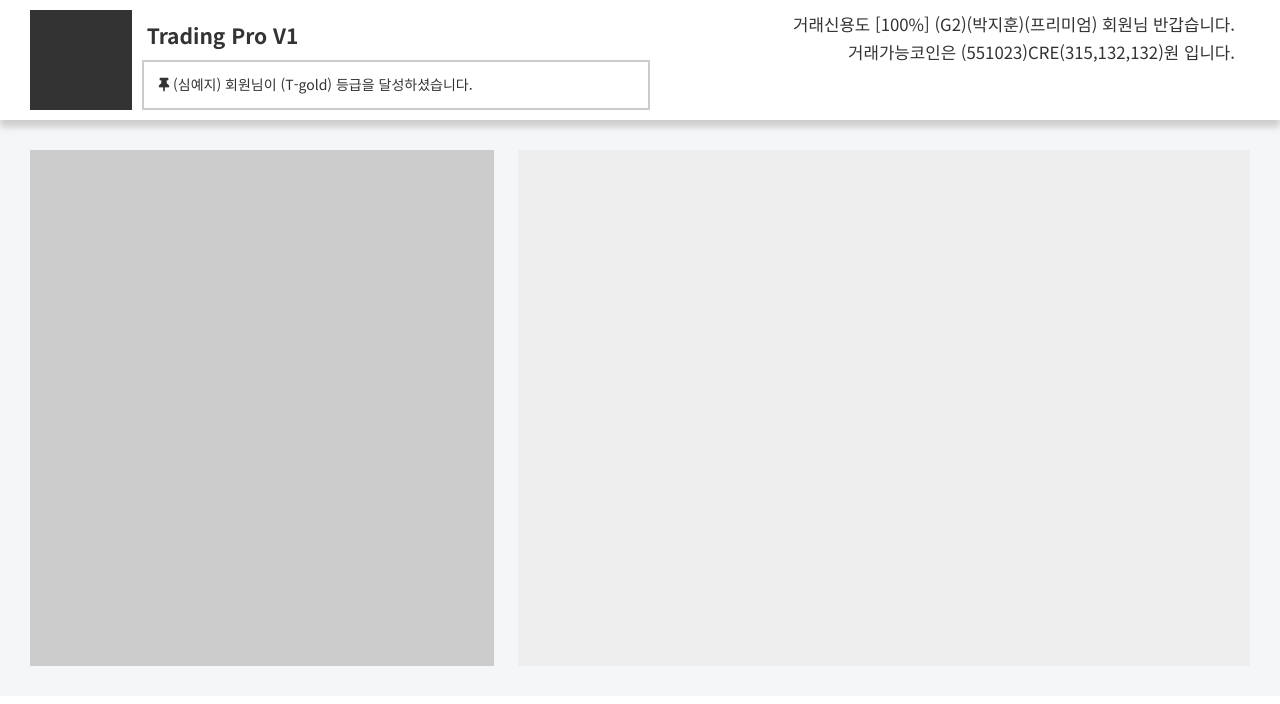
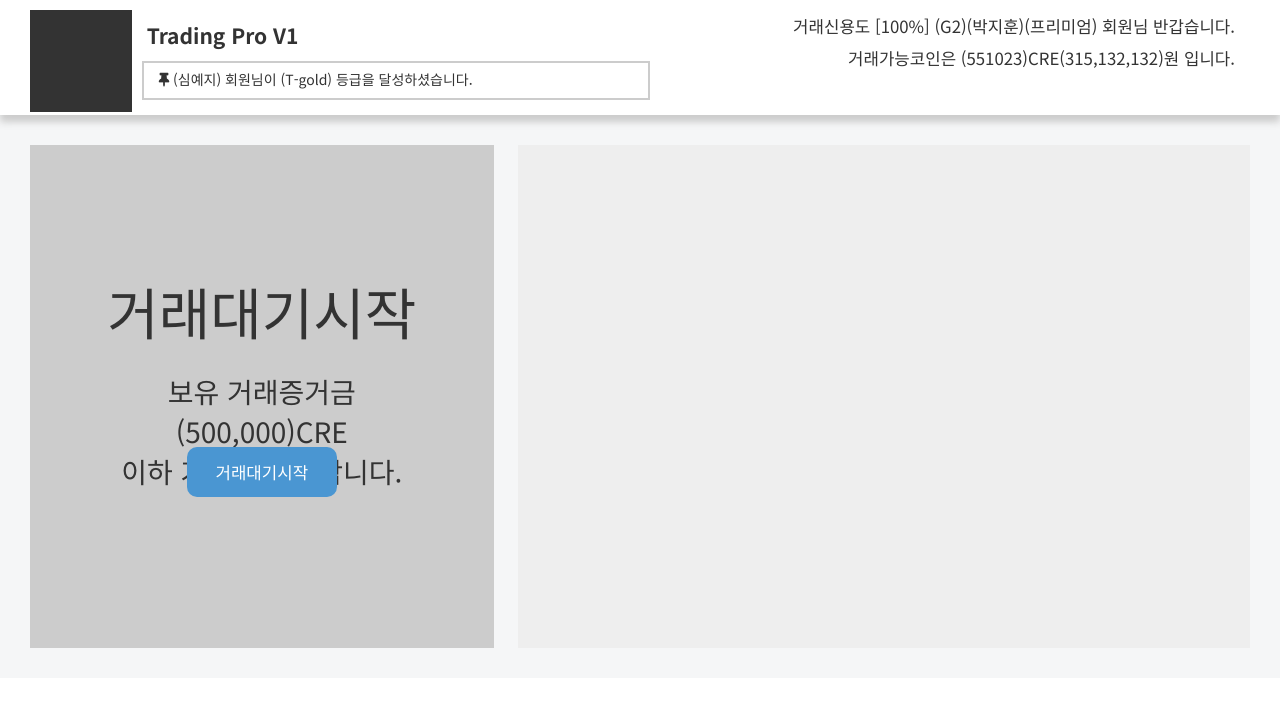
Before and after one commit to haulpark/tproV1, a plain HTML site: page html/main/t_main.html in a window 1280 px wide. Drawn offline with Linux system fonts and the light colour scheme.

Commit message:
거래대기 창 PC

```diff
--- a/css/src/main/t_main.css
+++ b/css/src/main/t_main.css
@@ -1,14 +1,14 @@
 /* t_main.css */
 
 #wrap{
-  width:100%; height:100%;
+  width:100%; height:auto; overflow: hidden;
 
 }
 
   /* ====================== #headBox ====================== */
   #headBox{
     position: relative;
-    width:100%; height:120px;
+    width:100%; height:9vw;
     box-shadow:0 0.5rem 0.5rem #ccc;
     padding:10px 30px; box-sizing: border-box;
   }
@@ -16,31 +16,30 @@
     .logo{
       float:left;
       margin:auto;
-      height:100px;
+      height:8vw;
       background-color: #333;
     }
 
     .title{
-      height:50px;
+      height:4vw;
       font-weight: bold;
       font-size:1.5rem;
-      line-height: 50px;
+      line-height: 4vw;
     }
 
     .unb{
-      height:50px;
+      height:4vw;
       text-align: right;
       font-size:1.2rem;
-      line-height:2rem;
+      line-height:2.5vw;
     }
 
     .slideBar{
-      height:50px;
+      height:3vw;
       margin-left: 10px;
       border:2px solid #ccc;
       box-sizing: border-box;
-      line-height: 45px;
-
+      line-height: 2.5vw;
     }
 
 
@@ -48,15 +47,43 @@
 
   /* ====================== #viewBox ====================== */
   #viewBox{
-    width:100%; height:45vw;
+    width:100%; height:44vw;
     padding:30px; box-sizing: border-box;
     background-color: #f5f6f7;
   }
 
     .deal{
       float:left;
+      position: relative;
       width:38%; height:100%;
       background-color: #ccc;
+
+    }
+
+      .deal_txt{
+        position: absolute;
+        top:25%; margin: auto;
+        width:100%; height:50%;
+        text-align: center;
+      }
+
+        .deal_title{
+          font-size:4rem;
+          padding-bottom: 10px;
+        }
+
+        .deal_story{
+          font-size:2rem;
+        }
+
+        .deal_btn{
+          position: absolute;
+          top:60%; left:0; right:0; margin:auto;
+          width:150px; height:50px;
+          background-color: #4a96d2;
+          color:#fff;
+          font-size:1.2rem;
+          border-radius: 10px;
         }
 
     .board{
--- a/html/main/t_main.html
+++ b/html/main/t_main.html
@@ -28,22 +28,29 @@
 <!-- layout -->
 <div id="wrap">
   <header id="headBox">
-    <div class="logo col-md-1 col-sm-1"></div>
+    <div class="logo col-md-1 col-sm-2"></div>
 
-    <div class="title col-md-4 col-sm-5">Trading Pro V1</div>
+    <div class="title col-md-4 col-sm-4">Trading Pro V1</div>
 
     <div class="unb col-md-7 col-sm-6">
       거래신용도 [100%] (G2)(박지훈)(프리미엄) 회원님 반갑습니다. <br />
       거래가능코인은 (551023)CRE(315,132,132)원 입니다.
     </div>
 
-    <div class="slideBar col-md-5 col-sm-5">
+    <div class="slideBar col-md-5 col-sm-4">
       <i class="fas fa-thumbtack"></i> (심예지) 회원님이 (T-gold) 등급을 달성하셨습니다.
     </div>
   </header>
 
   <section id="viewBox">
-    <div class="deal"></div>
+    <div class="deal">
+      <div class="deal_txt">
+        <p class="deal_title"> 거래대기시작 </p>
+        <p class="deal_story"> 보유 거래증거금 <br /> (500,000)CRE <br /> 이하 거래를 대기합니다.</p>
+      </div>
+
+      <button type="button" class="deal_btn">거래대기시작</button>
+    </div>
     <div class="board"></div>
   </section>
 </div>
```
Lines whose indentation alone changed are shown as unchanged.
